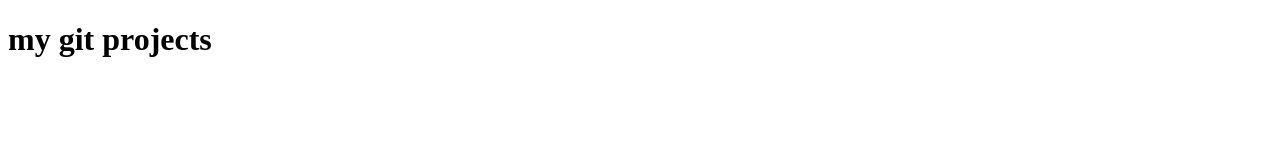
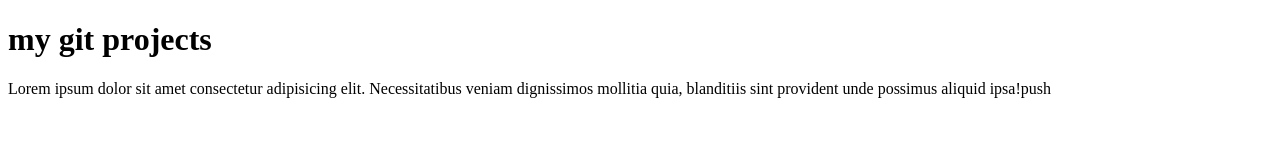
Before and after one commit to 1sakib96/new-projects, a plain HTML site: page index.html in a window 1280 px wide. Drawn offline with Linux system fonts and the light colour scheme.

Commit message:
ptag-added

```diff
--- a/index.html
+++ b/index.html
@@ -7,5 +7,6 @@
 </head>
 <body>
     <h1>my git projects</h1>
+    <p>Lorem ipsum dolor sit amet consectetur adipisicing elit. Necessitatibus veniam dignissimos mollitia quia, blanditiis sint provident unde possimus aliquid ipsa!push</p>
 </body>
 </html>
```
